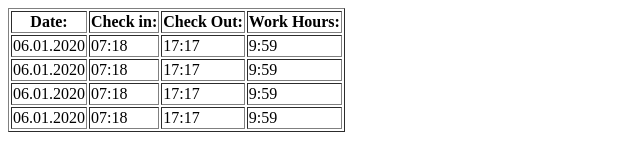
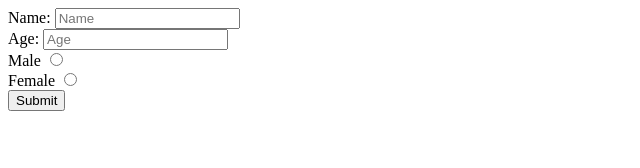
Before and after one commit to ilifaed-83/New-Project, a plain HTML site: page index.html in a window 1280 px wide. Shown: the whole page, without its empty margins (0-640 px from the left). Drawn offline with Linux system fonts and the light colour scheme.

Commit message:
Form Tags

```diff
--- a/index.html
+++ b/index.html
@@ -7,37 +7,17 @@
     <link rel="icon" href="images.jpg">
 </head>
 <body>
-    <table border="1">
-        <tr>
-            <th>Date: </th>
-            <th>Check in: </th>
-            <th>Check Out: </th>
-            <th>Work Hours: </th>
-        </tr>
-        <tr>
-            <td>06.01.2020</td>
-            <td>07:18</td>
-            <td>17:17</td>
-            <td>9:59</td>
-        </tr>
-        <tr>
-            <td>06.01.2020</td>
-            <td>07:18</td>
-            <td>17:17</td>
-            <td>9:59</td>
-        </tr>
-        <tr>
-            <td>06.01.2020</td>
-            <td>07:18</td>
-            <td>17:17</td>
-            <td>9:59</td>
-        </tr>
-        <tr>
-            <td>06.01.2020</td>
-            <td>07:18</td>
-            <td>17:17</td>
-            <td>9:59</td>
-        </tr>
-    </table>
+    <form action="">
+        <label for="name">Name: </label>
+        <input type="text" id="name" placeholder="Name"><br>
+        <label for="age">Age: </label>
+        <input type="number" id="age" placeholder="Age"><br>
+
+        <label for="male">Male</label>
+        <input type="radio" id="male" name="gender"><br>
+        <label for="male">Female</label>
+        <input type="radio" id="female" name="gender"><br>
+        <input type="submit">
+    </form>
 </body>
 </html>
```
